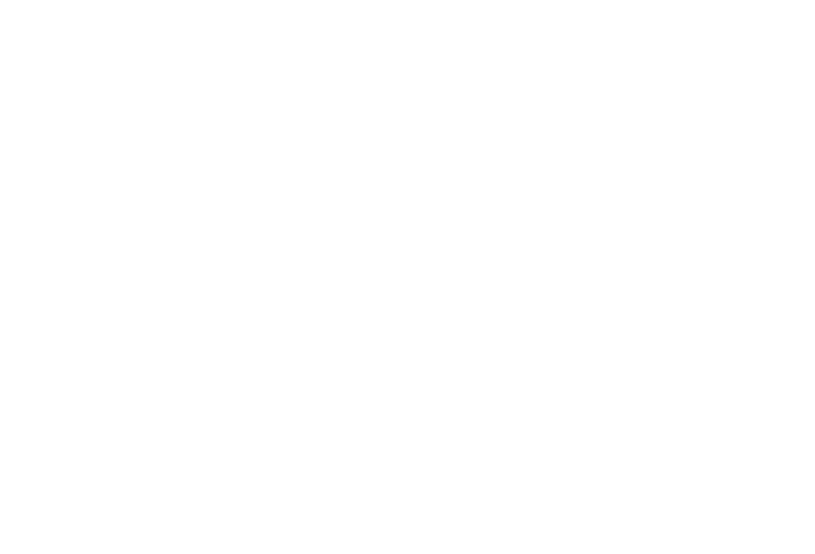
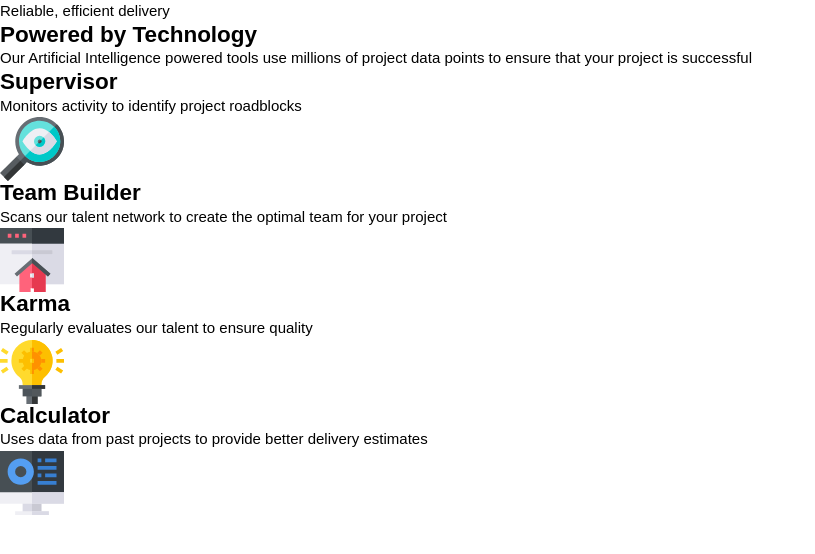
Before and after one commit to silent-ax/fm-four-card-feature-section, a plain HTML site: page index.html in a window 1280 px wide. Shown: the whole page, without its empty margins (0-815 px from the left). Drawn offline with Linux system fonts and the light colour scheme.

Commit message:
feat: add feature section html structure

```diff
--- a/index.html
+++ b/index.html
@@ -3,13 +3,82 @@
   <head>
     <meta charset="UTF-8" />
     <meta name="viewport" content="width=device-width, initial-scale=1.0" />
-    <title>Four Cart Feature Section</title>
+    <title>Four Card Feature Section</title>
     <link rel="stylesheet" href="./css/styles.css" />
   </head>
   <body>
-    <!-- ========================= -->
-    <!-- MAIN-->
-    <!-- ========================= -->
-    <main></main>
+    <main>
+      <section class="feature-section" aria-labelledby="feature-section__title">
+        <div class="feature-section__container">
+          <header class="feature-section__intro">
+            <p class="feature-section__eyebrow">Reliable, efficient delivery</p>
+            <h1 class="feature-section__title" id="feature-section__title">
+              Powered by Technology
+            </h1>
+            <p class="feature-section__description">
+              Our Artificial Intelligence powered tools use millions of project
+              data points to ensure that your project is successful
+            </p>
+          </header>
+
+          <ul class="feature-section__list" role="list">
+            <li class="feature-section__item">
+              <article class="feature-card feature-card--supervisor">
+                <h2 class="feature-card__title">Supervisor</h2>
+                <p class="feature-card__description">
+                  Monitors activity to identify project roadblocks
+                </p>
+                <img
+                  class="feature-card__icon"
+                  src="./images/icon-supervisor.svg"
+                  alt="Supervisor Icon"
+                />
+              </article>
+            </li>
+            <li class="feature-section__item">
+              <article class="feature-card feature-card--team-builder">
+                <h2 class="feature-card__title">Team Builder</h2>
+                <p class="feature-card__description">
+                  Scans our talent network to create the optimal team for your
+                  project
+                </p>
+                <img
+                  class="feature-card__icon"
+                  src="./images/icon-team-builder.svg"
+                  alt="Team Builder Icon"
+                />
+              </article>
+            </li>
+            <li class="feature-section__item">
+              <article class="feature-card feature-card--karma">
+                <h2 class="feature-card__title">Karma</h2>
+                <p class="feature-card__description">
+                  Regularly evaluates our talent to ensure quality
+                </p>
+                <img
+                  class="feature-card__icon"
+                  src="./images/icon-karma.svg"
+                  alt="Icon Karma"
+                />
+              </article>
+            </li>
+            <li class="feature-section__item">
+              <article class="feature-card feature-card--calculator">
+                <h2 class="feature-card__title">Calculator</h2>
+                <p class="feature-card__description">
+                  Uses data from past projects to provide better delivery
+                  estimates
+                </p>
+                <img
+                  class="feature-card__icon"
+                  src="./images/icon-calculator.svg"
+                  alt="Icon Calculator"
+                />
+              </article>
+            </li>
+          </ul>
+        </div>
+      </section>
+    </main>
   </body>
 </html>
```
